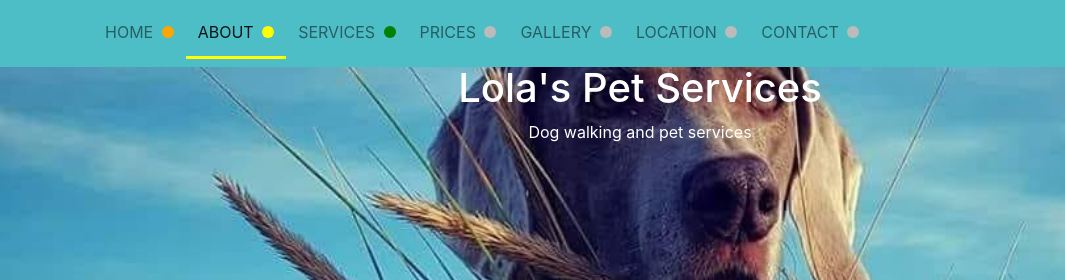
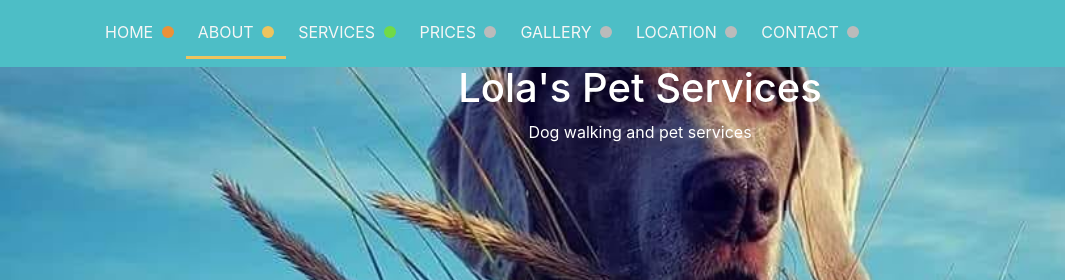
Before and after one commit to RebeccaHough/lolas-petservices, a website: page src/about.html in a window 1280 px wide. Shown: the top 280 px of the page, 0-1065 px from the left. Drawn offline with nearby package versions, Linux system fonts and the light colour scheme.

Commit message:
update: changed orange, green and yellow colours, switched most css colours to variables, header border now matches active page color

```diff
--- a/assets/stylesheets/style.scss
+++ b/assets/stylesheets/style.scss
@@ -5,7 +5,7 @@
 #header {
     height: 50vw;
     margin-bottom: 0;
-    border-bottom: 7px black solid;
+    border-bottom: 7px $primary solid;
 
     background-image: url(../images/lola_beach.jpg);
     background-repeat: no-repeat;
@@ -19,31 +19,34 @@
 }
 #mainNav {
     padding: 0;
-    background-color: #4DBEC6;
-}
-#mainNav .navbar-left {
+    background-color: $primary;
+    .navbar-left {
         padding: .5rem;
     }
-#mainNav .nav-link:not(#nav-brand) {
+    .nav-link:not(#nav-brand) {
         padding: .75rem;
         text-transform: uppercase;
     }
-#mainNav .active {
+    .active {
         border-bottom: 3px solid;
     }
-#mainNav .nav-link#nav-brand {
+    .nav-link {
+        color: $light-grey;
+    }
+    .nav-link#nav-brand {
         padding: 0;
     }
-#mainNav .nav-link#nav-brand > img {
+    .nav-link#nav-brand > img {
         height: 60px; /*temporary*/
     }
-#mainNav + div {
+    + div {
         /*TODO clear below content*/
         /*padding-top: 50px;*/
     }
+}
 #footer {
     margin-bottom: 0;
-    background-color: #4DBEC6;
+    background-color: $primary;
 }
 
 /* Page specific IDs */
@@ -61,12 +64,11 @@
 .footer-img {
     max-height: 170px;
 }
-
 .bg-grey {
-    background-color: #f6f6f6;
+    background-color: $light-grey;
 }
 .bg-white {
-    background-color: #fff;
+    background-color: $white;
 }
 .text-container {
     padding: 60px 50px;
@@ -74,7 +76,7 @@
 .dot {
     height: .75rem;
     width: .75rem;
-    background-color: #bbb;
+    background-color: $grey;
     border-radius: 50%;
     display: inline-block;
     margin-left: .25rem;
--- a/assets/stylesheets/variables.scss
+++ b/assets/stylesheets/variables.scss
@@ -1,12 +1,16 @@
 /* Variables */
 
 // Colour Variables
-$orange: orange;
-$green: green;
-$yellow: yellow;
+$orange: #ec9137;
+$green: #71da47;
+$yellow: #eec45e;
+//$yellow: #E4C88F;
 
-$primary: orange;
-$primary-muted: orange dark;
+$primary: #4dbec6;
+$primary-muted: #50b8aa;
+// $primary-muted: #4D81C6;
+// $primary-muted: #365463;
+// $primary-muted: #5193A0;
 
 $secondary: lightblue;
 $secondary-muted: orange dark;
@@ -18,10 +22,10 @@ $secondary-muted: orange dark;
 // $background: rgb(231, 231, 227);
 // $muted-background: ;
 
-// $white
-// $black
-// $grey
-// $light-grey
+$white: #ffffff;
+$black: #000000;
+$grey: #bbbbbb;
+$light-grey: #f6f6f6;
 // $dark-grey
 
 // Font Variables
--- a/src/about.html
+++ b/src/about.html
@@ -86,7 +86,7 @@
 			</div>
 		</nav>
 
-		<div class="jumbotron jumbotron-fluid text-center" id="header">
+		<div class="jumbotron jumbotron-fluid text-center yellow" id="header">
 			<div class="container">
 				<h1 style="color: white">Lola's Pet Services</h1>
 				<p style="color: white">Dog walking and pet services</p>
```
Also changed, not shown: src/index.html (+1 -1 lines), src/services.html (+1 -1 lines), assets/stylesheets/style.css. Lines whose indentation alone changed are shown as unchanged.
